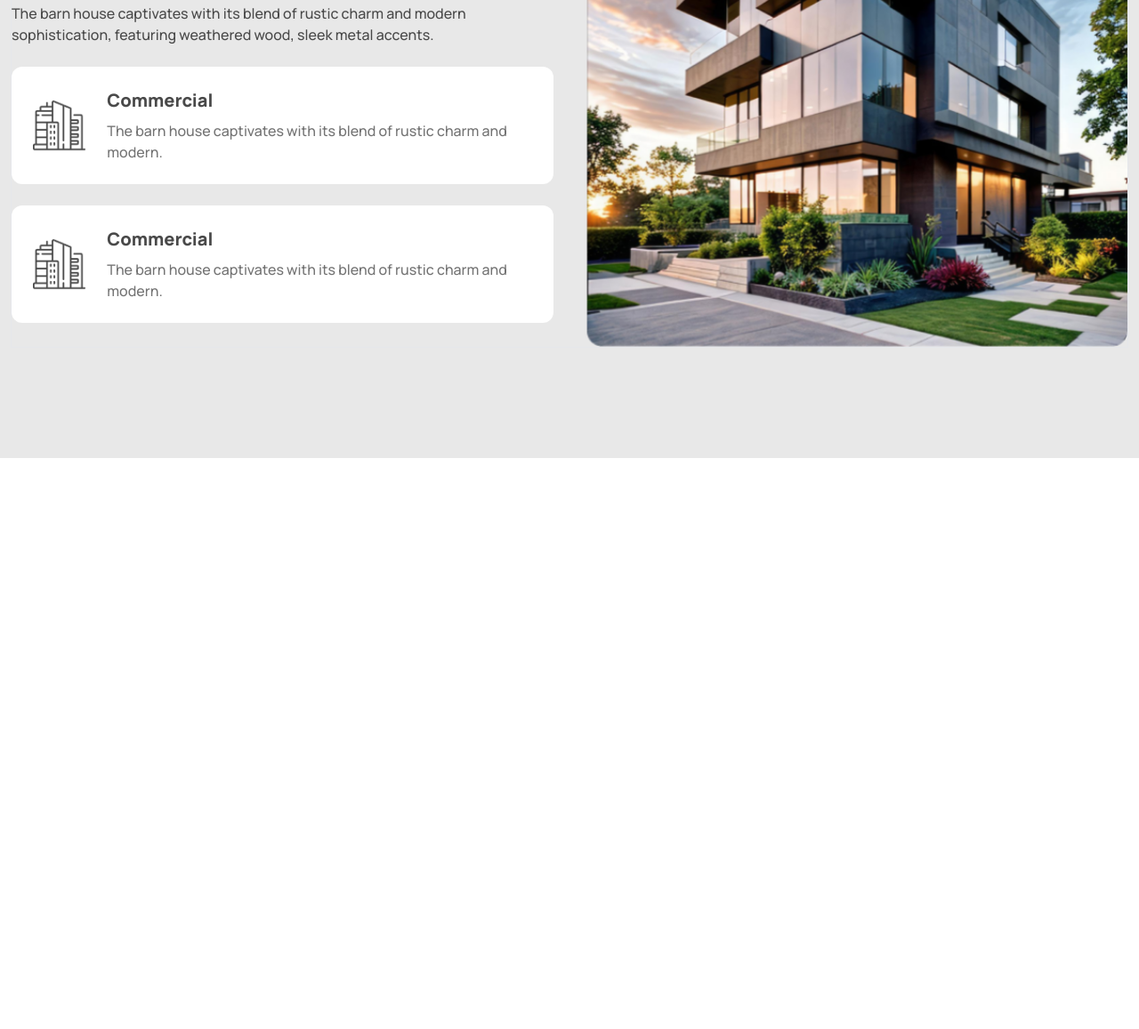
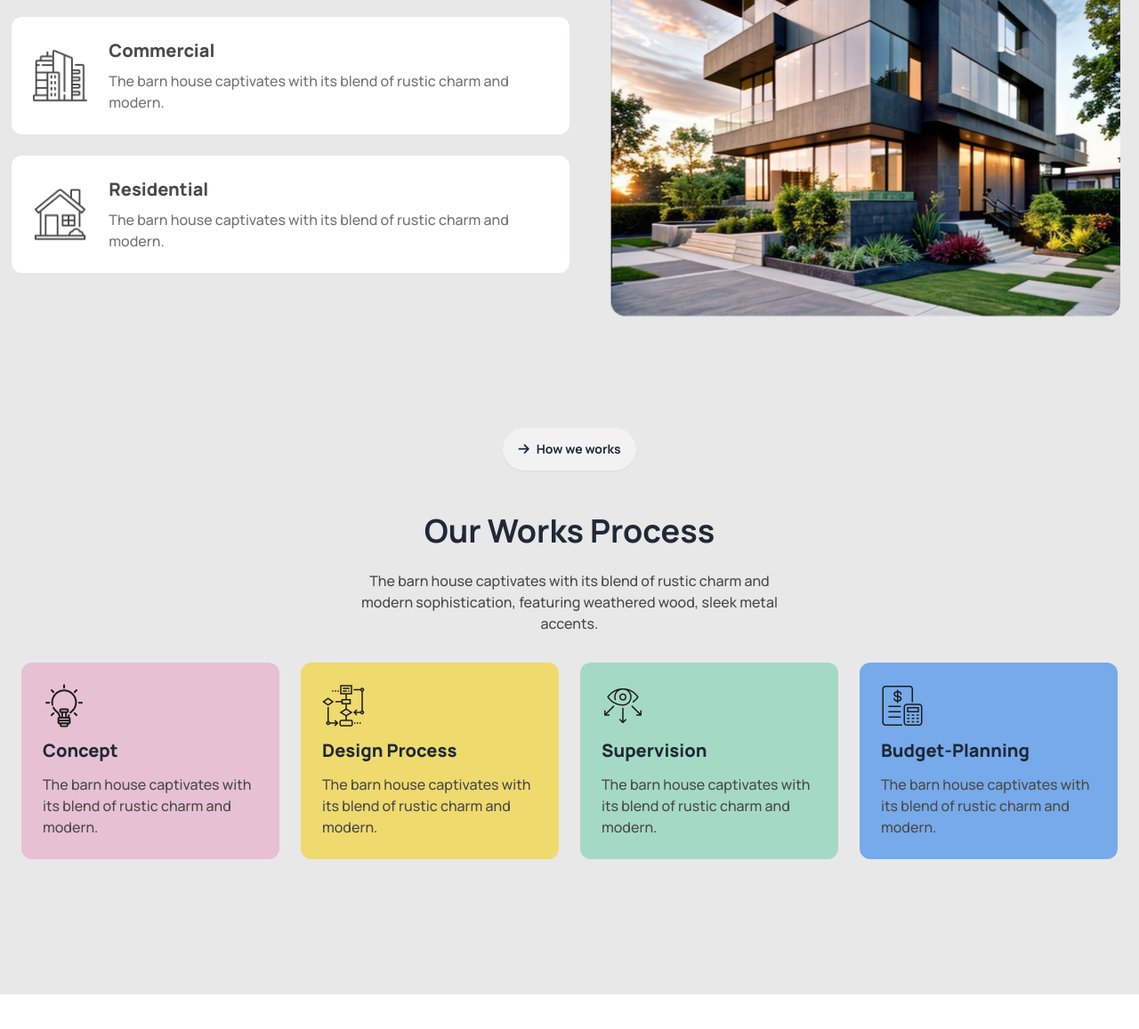
Before and after one commit to mdtayef001/Assignment-3, a plain HTML site: page index.html in a window 1280 px wide. Shown: the part 1360-2517 px from the top of the page at 89% size. Before the commit the page ends 2003 px from the top, so only its background shows below. Drawn offline with nearby package versions, Linux system fonts and the light colour scheme.

Commit message:
added the our-work-section

```diff
--- a/index.html
+++ b/index.html
@@ -172,7 +172,6 @@
 
       <section class="p-3 lg:mb-32 mb-16 bg-[#1e1e1e1a] relative">
         <!-- about us -->
-
         <div
           class="container mx-auto lg:pt-[72px] pt-8 border lg:flex gap-9 mb-28"
         >
@@ -193,11 +192,11 @@
             </div>
 
             <!-- text container -->
-            <div class="space-y-6 mb-6">
-              <h1 class="font-bold text-[40px]">
+            <div class="lg:space-y-6 space-y-4 mb-6 text-center lg:text-start">
+              <h1 class="font-bold lg:text-[40px] text-2xl">
                 We design thoughtful, liveable spaces
               </h1>
-              <p class="font-medium text-[#494949]">
+              <p class="font-medium text-[#494949] text-sm lg:text-base">
                 The barn house captivates with its blend of rustic charm and
                 modern sophistication, featuring weathered wood, sleek metal
                 accents.
@@ -224,12 +223,12 @@
             <div class="flex bg-white p-6 rounded-xl gap-6 items-center mb-6">
               <!-- vector-img -->
               <div>
-                <img src="assets/commercial.png" alt="" />
+                <img src="assets/residential.png" alt="" />
               </div>
               <!-- text -->
               <div>
                 <h2 class="font-extrabold text-xl text-[#494949] mb-2">
-                  Commercial
+                  Residential
                 </h2>
                 <p class="font-medium text-[#737373]">
                   The barn house captivates with its blend of rustic charm and
@@ -240,9 +239,98 @@
           </div>
 
           <!-- image -->
-          <div class="lg:w-2/4">
+          <div class="mx-auto">
             <div>
               <img class="w-full" src="assets/Rectangle.png" alt="" />
+            </div>
+          </div>
+        </div>
+
+        <!-- our work -->
+        <div class="container mx-auto p-3 lg:mb-32 mb-16">
+          <!-- text -->
+          <div class="text-center">
+            <!-- button -->
+            <div>
+              <button class="btn rounded-3xl font-bold mb-6">
+                <i class="fa-solid fa-arrow-right"></i>
+                How we works
+              </button>
+            </div>
+            <!-- text-container -->
+            <div class="lg:w-2/5 mx-auto mb-8">
+              <h1 class="font-bold text-4xl m-6">Our Works Process</h1>
+              <p class="font-medium text-[#494949]">
+                The barn house captivates with its blend of rustic charm and
+                modern sophistication, featuring weathered wood, sleek metal
+                accents.
+              </p>
+            </div>
+          </div>
+          <!-- work card -->
+          <div class="grid grid-cols-1 lg:grid-cols-4 gap-6">
+            <!-- card-1 -->
+            <div class="p-6 bg-[#E7C1D3] rounded-xl space-y-3">
+              <!-- img -->
+              <div class="">
+                <img src="assets/concept.png" alt="" />
+              </div>
+              <!-- text -->
+              <div class="space-y-3">
+                <h2 class="font-extrabold text-xl">Concept</h2>
+                <p class="font-medium text-[#494949]">
+                  The barn house captivates with its blend of rustic charm and
+                  modern.
+                </p>
+              </div>
+            </div>
+
+            <!-- card-2 -->
+            <div class="p-6 bg-[#EFDA6E] rounded-xl space-y-3">
+              <!-- img -->
+              <div class="">
+                <img src="assets/flow-chart.png" alt="" />
+              </div>
+              <!-- text -->
+              <div class="space-y-3">
+                <h2 class="font-extrabold text-xl">Design Process</h2>
+                <p class="font-medium text-[#494949]">
+                  The barn house captivates with its blend of rustic charm and
+                  modern.
+                </p>
+              </div>
+            </div>
+
+            <!-- card-3 -->
+            <div class="p-6 bg-[#A4DAC3] rounded-xl space-y-3">
+              <!-- img -->
+              <div class="">
+                <img src="assets/vision.png" alt="" />
+              </div>
+              <!-- text -->
+              <div class="space-y-3">
+                <h2 class="font-extrabold text-xl">Supervision</h2>
+                <p class="font-medium text-[#494949]">
+                  The barn house captivates with its blend of rustic charm and
+                  modern.
+                </p>
+              </div>
+            </div>
+
+            <!-- card-4 -->
+            <div class="p-6 bg-[#77AAEA] rounded-xl space-y-3">
+              <!-- img -->
+              <div class="">
+                <img src="assets/budget-planning.png" alt="" />
+              </div>
+              <!-- text -->
+              <div class="space-y-3">
+                <h2 class="font-extrabold text-xl">Budget-Planning</h2>
+                <p class="font-medium text-[#494949]">
+                  The barn house captivates with its blend of rustic charm and
+                  modern.
+                </p>
+              </div>
             </div>
           </div>
         </div>
```
